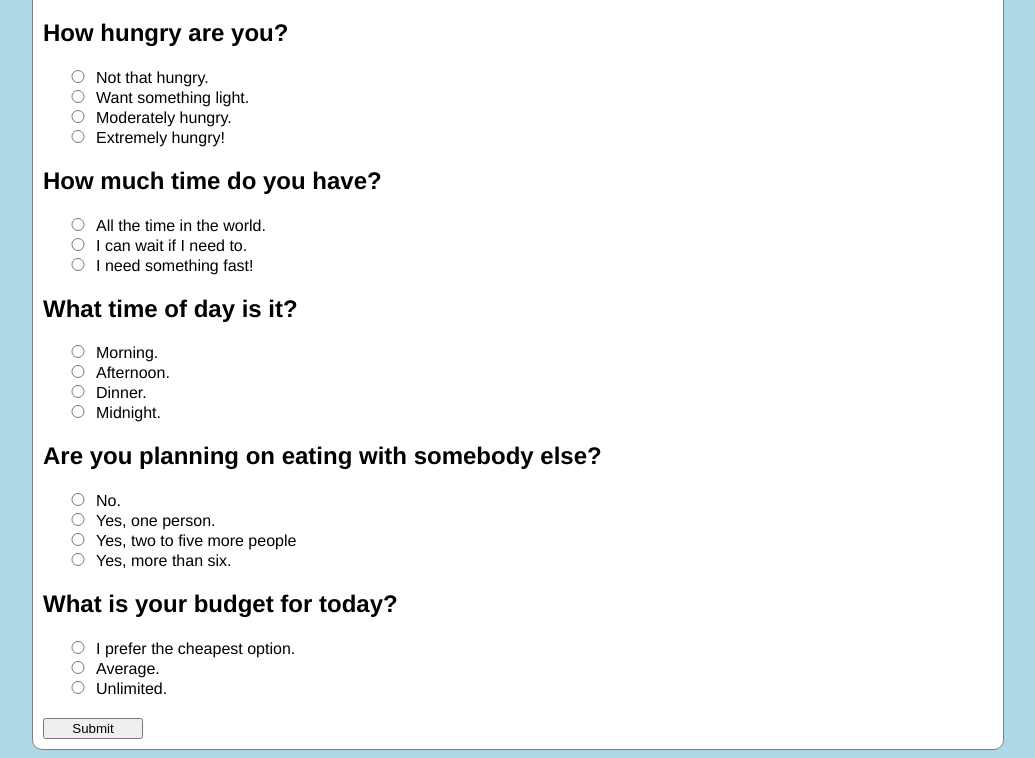
After one commit to LeahMcIntyre/Sombrezos, a Flask app: page /quiz in a window 1280 px wide. The commit adds this page. Shown: the part 284-1042 px from the top of the page, without its empty margins (122-1157 px from the left). Run offline with Flask 3, Linux system fonts and the light colour scheme; some libraries are stand-ins or nearby versions.

Commit message:
Added Quiz

```diff
--- a/app.py
+++ b/app.py
@@ -8,13 +8,15 @@ import babel
 from flask import Flask, render_template, request, Response, flash, redirect, url_for
 from flask_moment import Moment
 from flask_sqlalchemy import SQLAlchemy
+from collections import Counter
 import logging
 from logging import Formatter, FileHandler
 from flask_wtf import Form
 from sqlalchemy.orm import backref
+from sqlalchemy import or_
 from forms import *
 from flask_migrate import Migrate
-from datetime import datetime
+from statistics import mode
 #----------------------------------------------------------------------------#
 # App Config.
 #----------------------------------------------------------------------------#
@@ -310,13 +312,15 @@ def show_user(user_id):
   for vendor in user.favorites:
     favorites.append(vendor.name)
 
+  rewards_info = show_rewards(user_id)
 
   user={
     "username" : user.username,
     "id" : user.id,
     "rewards" : user.vendors,
     "favorites" : favorites,
-    "recs" :  recommend_vendors_from_favorites(user_id)
+    "recs" :  recommend_vendors_from_favorites(user_id),
+    "rewards" : rewards_info
   }
 
   return render_template('pages/show_user.html', user=user)
@@ -368,6 +372,7 @@ def delete_user(user_id):
 @app.route('/vendors/<int:vendor_id>/purchase', methods = ['GET', 'POST'])
 def create_purchase_form(vendor_id):
 
+
   vendor = Vendor.query.get(vendor_id)
   users = User.query.with_entities(User.id, User.username).all()
 
@@ -405,18 +410,25 @@ def create_purchase_submission(vendor_id):
   conversion = vendor.purchase_to_points
   user = User.query.get(user_id)
 
-  print("help+me")
-  print(user_id)
-  purchase_items = request.form['items']
+
+  purchase_item = request.form['items']
+  print("purchase_items:", purchase_item)
   price = 0
+  print("price before set:", price)
 
-  for purchase_id in purchase_items:
-    item = Menu.query.get(purchase_id)
-    price = price + item.price
+
+  #for purchase_id in purchase_items:
+  print("purchase_id:", purchase_item)
+  item = Menu.query.get(purchase_item)
+  print("item", item)
+  price = price + item.price
+
+  print("price after set:", price)
 
   new_points = price * conversion
   result = rewards.query.filter(rewards.vendor_id == vendor_id,  rewards.user_id == user_id).first()
 
+  print(result)
 
   if result:
     result.points = result.points + new_points
@@ -446,7 +458,7 @@ def create_purchase_submission(vendor_id):
       flash('Purchase could not be made!')
     finally:
       db.session.close()
-  return redirect(url_for('show_rewards', user_id=user_id))
+  return redirect(url_for('show_user', user_id=user_id))
 
 
 
@@ -515,7 +527,6 @@ def create_purchase_deal_submission(vendor_id):
 
 
 #Display the rewards the user has with
-@app.route('/users/<int:user_id>/rewards')
 def show_rewards(user_id):
   user = User.query.get(user_id)
 
@@ -528,11 +539,8 @@ def show_rewards(user_id):
     }
     reward_info.append(info)
 
-  data = {
-    "user": user_id,
-    "reward_info" : reward_info
-  }
-  return render_template('pages/show_rewards.html',data = data)
+
+  return reward_info
 
 #  Create Deals
  #  ----------------------------------------------------------------
@@ -633,19 +641,24 @@ def create_delete_favorites_submission(user_id):
 
 @app.route('/vendors/<int:vendor_id>/add_menu_item', methods=['GET'])
 def create_add_menu_form(vendor_id):
-  form = DealForm()
+  form = MenuForm()
   return render_template('forms/new_menu.html', form=form, vendor_id=vendor_id)
 
 @app.route('/vendors/<int:vendor_id>/add_menu_item', methods=['POST'])
 def create_add_menu_submission(vendor_id):
   new_menu = Menu()
   new_menu.item = (request.form['item'])
-  new_menu.price = request.form['price']
+  new_menu.price = int (request.form['price'])
 
   new_menu.vendor_id = vendor_id
+
   try:
     db.session.add(new_menu)
     db.session.commit()
+    print("New menu item", new_menu.item)
+    print("New menu vendor_id:", new_menu.vendor_id)
+    print("New menu price:", new_menu.price)
+    print("New menu id:", new_menu.id)
      # on successful db insert, flash success
     flash('Item ' + request.form['item'] + ' were successfully added to the menu')
   except:
@@ -692,6 +705,91 @@ def create_delete_menu_item_submission(vendor_id):
   finally:
     db.session.close()
   return redirect(url_for('vendors', vendor_id=vendor_id))
+
+
+#Quiz
+@app.route('/quiz', methods=['GET'])
+def create_quiz():
+  return render_template('forms/quiz.html')
+
+@app.route('/quiz/results', methods=['POST'])
+def get_results():
+  hunger = int(request.form['hungry'])
+  time = int(request.form['time'])
+  hour = int(request.form['hour'])
+  company = int(request.form['company'])
+  budget = int(request.form['budget'])
+
+  matches = get_hunger_matches(hunger)
+
+ # matches.append(get_hunger_matches(hunger))
+  for vendor in (get_time_matches(time)):
+    matches.append(vendor)
+
+  for vendor in (get_hour_matches(hour)):
+    matches.append(vendor)
+
+  for vendor in (company_matches(company)):
+    matches.append(vendor)
+
+  for vendor in (get_budget_matches(budget)):
+    matches.append(vendor)
+
+  print("matches", matches)
+
+
+  vendor_id = max(matches, key = matches.count)[:1]
+  vendor = Vendor.query.get(vendor_id)
+  data = vendor
+
+
+  return render_template('pages/results.html', data=data)
+
+
+def get_hunger_matches(hunger_level):
+  if hunger_level <= 2:
+    results = db.session.query(Vendor.id).filter(or_(Vendor.cuisine== "Thai", Vendor.cuisine== "Vegetarian", Vendor.cuisine == "Chinese", Vendor.cuisine == "Greek")).all()
+    #results = db.session.query(Vendor).filter(Vendor.cuisine== "Thai").all()
+    #print(results)
+  else:
+    results = db.session.query(Vendor.id).filter(or_(Vendor.cuisine == "Italian", Vendor.cuisine == "American", Vendor.cuisine == "Indian", Vendor.cuisine == "American")).all()
+  return results
+
+def get_time_matches(time):
+  if time == 1:
+    results = db.session.query(Vendor.id).filter(Vendor.category == 'Sit-down').all()
+  elif time == 2:
+    results = db.session.query(Vendor.id).filter(Vendor.category == 'Counter').all()
+  else:
+    results= db.session.query(Vendor.id).filter(Vendor.category == 'Drive-thru').all()
+  return results
+
+def get_hour_matches(hour):
+  if hour == 2:
+    results = db.session.query(Vendor.id).filter(or_(Vendor.category == 'Counter', Vendor.cost == 1)).all()
+  elif hour == 3:
+    results= db.session.query(Vendor.id).filter(Vendor.category == 'Drive-thru').all()
+  else:
+    results = []
+  return results
+
+def company_matches(company):
+  if company == 1:
+    results = db.session.query(Vendor.id).filter(or_(Vendor.category == 'Counter', Vendor.category == 'Drive-thru')).all()
+  if company == 2:
+    results = db.session.query(Vendor.id).filter(Vendor.category == 'Sit-down', or_(Vendor.cost == 1, Vendor.cost == 2)).all()
+  if company == 3:
+    results = db.session.query(Vendor.id).filter(Vendor.category == 'Counter').all()
+  return results
+
+def get_budget_matches(budget):
+  if budget == 1:
+    results = db.session.query(Vendor.id).filter(Vendor.cost == 1).all()
+  elif budget == 2:
+    results = db.session.query(Vendor.id).filter(or_(Vendor.cost == 1, Vendor.cost==2)).all()
+  else:
+    results = db.session.query(Vendor.id).filter(or_(Vendor.cost == 3, Vendor.cost == 4)).all()
+  return results
 
 #returns vendors with the same category
 def find_similar_vendor_category(vendor_id):
--- a/forms.py
+++ b/forms.py
@@ -36,7 +36,8 @@ class VendorForm(Form):
             ('Thai', 'Thai'),
             ('Indian', 'Indian'),
             ('Chinese', 'Chinese'),
-            ('Greek', 'Greek')
+            ('Greek', 'Greek'),
+            ('Vegetarian', 'Vegetarian')
         ]
     )
     location = StringField('location')
--- a/static/css/layout.main.css
+++ b/static/css/layout.main.css
@@ -53,5 +53,5 @@ h3 {
 }
 
 h3 > span.blue {
-  color: #35dbf1;
+  color: #a635f1;
 }
--- a/templates/forms/delete_favorite.html
+++ b/templates/forms/delete_favorite.html
@@ -1,3 +1,7 @@
+{% extends 'layouts/main.html' %}
+{% block title %}Delete Favorite{% endblock %}
+{% block content %}
+
 <form action = "/users/{{data.user_id}}/delete_favorites_info" method = "post" >
     <div>
         <label for="favorite">Choose a vendor to remove from your favorites:</label>
@@ -11,3 +15,5 @@
     <input type="submit">
 
 </form>
+
+{% endblock %}
--- a/templates/forms/new_favorite.html
+++ b/templates/forms/new_favorite.html
@@ -1,3 +1,7 @@
+{% extends 'layouts/main.html' %}
+{% block title %}New Purchase{% endblock %}
+{% block content %}
+
 <form action = "/users/{{data.user_id}}/add_favorites_info" method = "post" >
     <div>
         <label for="favorite">Choose a vendor to add to your favorites:</label>
@@ -11,3 +15,5 @@
     <input type="submit">
 
 </form>
+
+{% endblock %}
--- /dev/null
+++ b/templates/forms/quiz.html
@@ -0,0 +1,94 @@
+<!DOCTYPE html>
+<html>
+<head>
+<title>What to Eat?</title>
+<style>
+    body {
+    background-color: lightblue;
+    font-family: Helvetica;
+    }
+
+    #main {
+    width: 80%;
+    max-width: 950px;
+    border: 1px gray solid;
+    margin: auto;
+    padding: 10px;
+    background-color: white;
+    border-radius: 10px;
+    }
+
+    #header {
+    margin-top: 0;
+    border: 2px solid black;
+    padding: 5px;
+    height: 250px;
+    background: beige;
+    background-image: url("code.jpg");
+    color: white;
+    }
+
+        label {
+    display: block;
+    }
+
+    input {
+    width: 30px;
+    margin-left: 20px;
+    }
+
+    button {
+    width: 100px;
+    margin-top: 20px;
+    }
+    </style>
+
+
+</head>
+<body>
+    <div id="main"><!-- open main div -->
+        <div id="header"><!-- open header div -->
+        <h1>JavaScript Quiz</h1>
+        </div><!-- close header div -->
+
+        <form action = "/quiz/results" method = "post" >
+            <h2>How hungry are you?</h2>
+            <label for="hungry1"><input type="radio" name="hungry" value=1 id="Not that hungry" />Not that hungry.</label>
+            <label for="hungry2"><input type="radio" name="hungry" value=2 id="Something light" />Want something light.</label>
+            <label for="hungry3"><input type="radio" name="hungry" value=3 id="Moderately hungry" />Moderately hungry.</label>
+            <label for="hungry4"><input type="radio" name="hungry" value=4 id="Very hungry"/>Extremely hungry!</label>
+
+            <h2>How much time do you have?</h2>
+            <label for="time1"><input type="radio" name="time" value=1 id="Lots"/>All the time in the world.</label>
+            <label for="time2"><input type="radio" name="time" value=2 id="Mid"/>I can wait if I need to.</label>
+            <label for="time3"><input type="radio" name="time" value=3 id="None" />I need something fast!</label>
+
+
+            <h2>What time of day is it?</h2>
+            <label for="hour1"><input type="radio" name="hour" value=1 id="Morning" />Morning.</label>
+            <label for="hour2"><input type="radio" name="hour" value=2 id="Afternoon" />Afternoon.</label>
+            <label for="hour3"><input type="radio" name="hour" value=1 id="Dinner" />Dinner.</label>
+            <label for="hour4"><input type="radio" name="hour" value=3 id="Midnight" />Midnight.</label>
+
+            <h2>Are you planning on eating with somebody else?</h2>
+            <label for="company1"><input type="radio" name="company" value=1 id="No" />No.</label>
+            <label for="company2"><input type="radio" name="company" value=2 id="1 Person" />Yes, one person.</label>
+            <label for="company3"><input type="radio" name="company" value=2 id="2-5 people" />Yes, two to five more people</label>
+            <label for="company4"><input type="radio" name="company"  value=3 id="6 and Up" />Yes, more than six.</label>
+
+            <h2>What is your budget for today?</h2>
+            <label for="cheap"><input type="radio" name="budget" value=1 id="cheap" />I prefer the cheapest option.</label>
+            <label for="mid"><input type="radio" name="budget" value=2 id="mid" />Average.</label>
+            <label for="unlimited"><input type="radio" name="budget" value=3 id="unlimited" />Unlimited.</label>
+
+            <button type="submit" value="Submit">Submit</button>
+
+            </form>
+
+
+
+        </div><!-- close main div -->
+
+
+</body>
+</html>
```
Also changed, not shown: static/css/main.css (+9 -9 lines), templates/forms/purchase.html (+12 -3 lines), templates/forms/purchase_deal.html (+24 -5 lines), templates/layouts/main.html (+7 -35 lines), templates/pages/home.html (+17 -10 lines), templates/pages/results.html (added, +12 -0 lines), templates/pages/show_user.html (+33 -17 lines), templates/pages/show_vendor.html (+55 -38 lines), templates/pages/users.html (+7 -11 lines), templates/pages/vendors.html (+14 -21 lines), static/css/bootstrap-theme.css.
